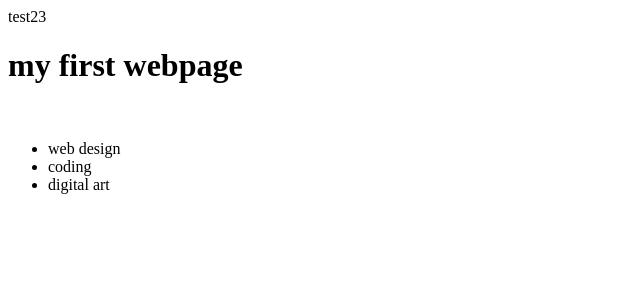
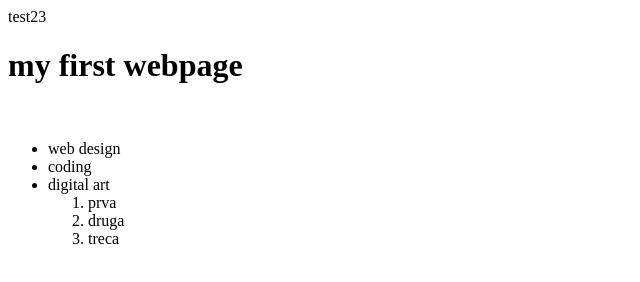
Before and after one commit to cesaarov/test23, a plain HTML site: page index.html in a window 1280 px wide. Shown: the whole page, without its empty margins (0-640 px from the left). Drawn offline with Linux system fonts and the light colour scheme.

Commit message:
promena 2

```diff
--- a/index.html
+++ b/index.html
@@ -8,7 +8,17 @@
 
 <li>web design</li>
 <li>coding</li>
-<li> digital art</li>
+<li>
+ digital art
+	<ol type="1">
+
+	<li>prva</li>
+	<li>druga</li>
+	<li>treca</li>
+
+	</ol>
+
+</li>
 
 </ul>
 
```
